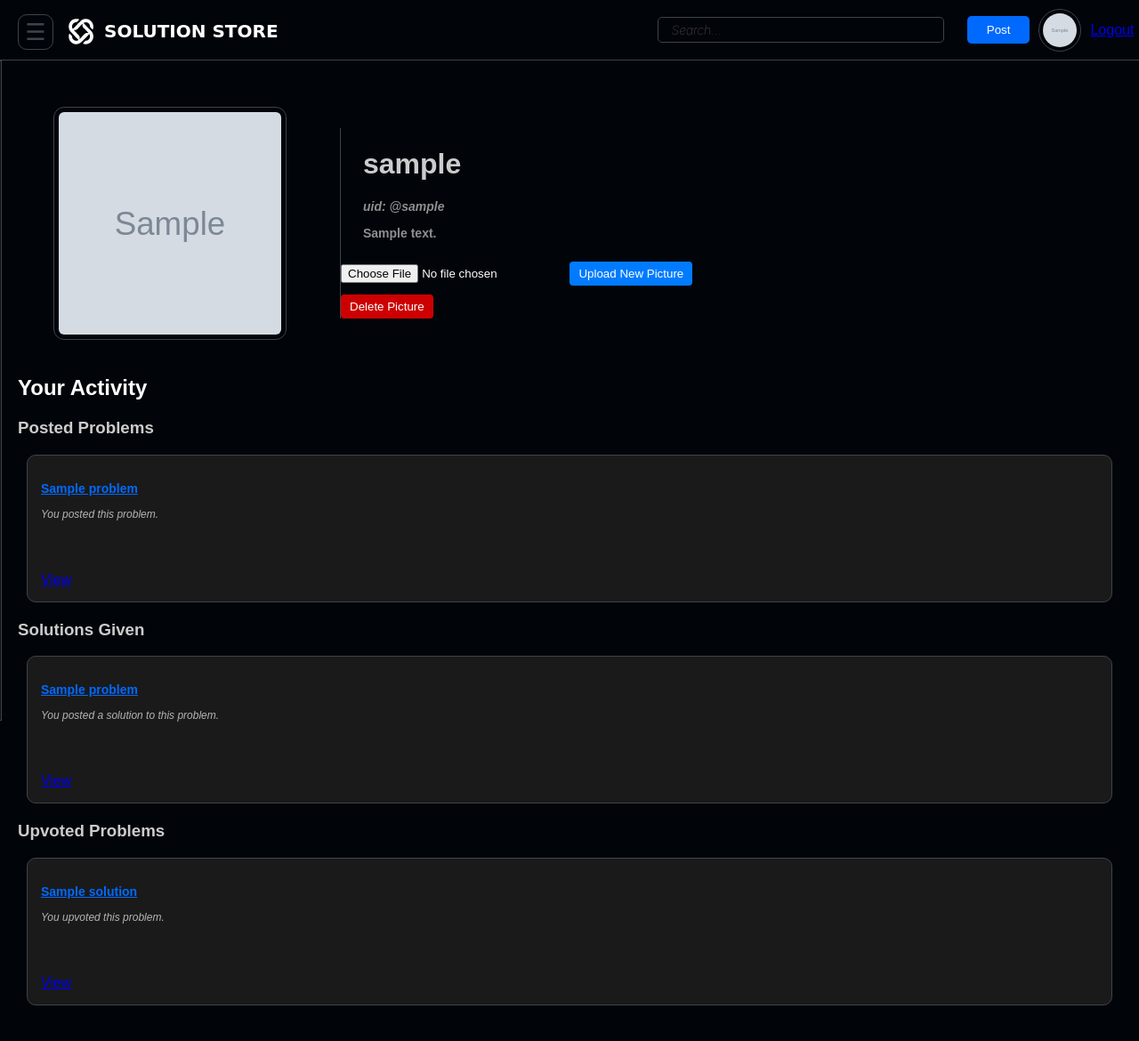
After one commit to jaykumar3254/Crowd-Based-Problem-Solving-Plateform, a PHP site: page /profile.php in a window 1280 px wide. The commit adds this page. Shown: the whole page at 89% size. Run offline with PHP 8.4, Linux system fonts and the light colour scheme; the visitor is signed in with stand-in values (Sample User, id 1); tables that the repository leaves empty or names only in its code hold one stand-in row (values such as "Sample post"); grey boxes marked "Sample" are stand-in pictures.

Commit message:
final connections done
have to make changes in UI for final
user profile
index coloring
problem page

```diff
--- /dev/null
+++ b/logout.php
@@ -0,0 +1,5 @@
+<?php
+session_start();
+session_destroy();
+header("Location: login.html");
+exit();
--- a/problemsindisplay.php
+++ b/problemsindisplay.php
@@ -2,7 +2,7 @@
 include 'db.php';
 
 // Join problems with users table to get username
-$sql = "SELECT p.title, p.description, u.username
+$sql = "SELECT p.title, p.description, u.username , p.content_id
         FROM problems p
         JOIN users u ON p.user_id = u.user_id
         ORDER BY p.content_id DESC";
--- /dev/null
+++ b/profile.php
@@ -0,0 +1,150 @@
+<?php
+session_start();
+include 'db.php';
+
+if (!isset($_SESSION['user_id'])) {
+    header("Location: login.html");
+    exit();
+}
+
+$user_id = $_SESSION['user_id'];
+
+// Fetch profile info
+$stmt = $conn->prepare("SELECT username, bio, profile_picture FROM users WHERE user_id = ?");
+$stmt->bind_param("i", $user_id);
+$stmt->execute();
+$stmt->bind_result($username, $bio, $profile_picture);
+$stmt->fetch();
+$stmt->close();
+
+// Activity
+$problems = $conn->query("SELECT content_id, title FROM problems WHERE user_id = $user_id");
+$solutions = $conn->query("SELECT s.solution_id, p.title FROM solutions s JOIN problems p ON s.content_id = p.content_id WHERE s.user_id = $user_id");
+$upvotes = $conn->query("SELECT s.solution_id, s.title FROM solution_upvotes u JOIN solutions s ON u.solution_id = s.solution_id WHERE u.user_id = $user_id");
+
+
+// Handle profile picture update/delete
+if ($_SERVER['REQUEST_METHOD'] === 'POST') {
+    if (isset($_POST['delete_picture'])) {
+        $conn->query("UPDATE users SET profile_picture = NULL WHERE user_id = $user_id");
+        $profile_picture = null;
+    } elseif (isset($_FILES['profile_picture']) && $_FILES['profile_picture']['error'] === UPLOAD_ERR_OK) {
+        $file_tmp = $_FILES['profile_picture']['tmp_name'];
+        $file_name = basename($_FILES['profile_picture']['name']);
+        $target_path = "uploads/" . $file_name;
+
+        move_uploaded_file($file_tmp, $target_path);
+
+        $stmt = $conn->prepare("UPDATE users SET profile_picture = ? WHERE user_id = ?");
+        $stmt->bind_param("si", $target_path, $user_id);
+        $stmt->execute();
+        $stmt->close();
+
+        $profile_picture = $target_path;
+    }
+}
+?>
+
+<!DOCTYPE html>
+<html lang="en">
+<head>
+    <title>@<?= htmlspecialchars($username) ?> | Profile</title>
+    <link rel="stylesheet" href="index.css">
+    <link rel="stylesheet" href="navbar.css">
+    <link rel="stylesheet" href="postform.css">
+    <style>
+        .profileimg { width: 250px; height: 250px; border-radius: 12px; object-fit: cover; }
+        .problem-card { background-color: #1a1a1a; color: #ccc; border-radius: 10px; padding: 15px; margin-bottom: 20px; }
+        .probuser { width: 30px; height: 30px; border-radius: 50%; margin-top: 10px; }
+        .username { color: #999; font-size: 14px; margin-left: 10px; }
+        .btn-upload, .btn-delete { margin-top: 10px; padding: 6px 10px; border: none; cursor: pointer; border-radius: 4px; }
+        .btn-upload { background: #007bff; color: white; }
+        .btn-delete { background: #cc0000; color: white; }
+    </style>
+</head>
+<body>
+    <div class="container1">
+        <div class="navbar">
+            <div class="left-icons">
+                <button class="menu-icon" onclick="toggleSidebar()">☰</button>
+                <img src="src/image.svg" alt="Logo" class="logo">
+                <h2 class="wename">SOLUTION STORE</h2>
+            </div>
+            <input type="text" class="search" placeholder="Search...">
+            <div class="nav-right">
+                <button class="post-btn" id="postBtn">Post</button>
+                <img src="<?= $profile_picture ?: 'src/profile.jpg' ?>" alt="profile" class="profile-pic">
+                <a href="logout.php" class="logout-button">Logout</a>
+            </div>
+        </div>
+        <div id="menu1" class="sidebar1">
+            <a href="index.html">Home</a>
+            <a href="about.html">About</a>
+            <a href="contact.html">Contact</a>
+            <a href="login.html">Sign-Up/Log-in</a>
+            <a href="logout.php" style="color: rgba(255, 0, 0, 0.735);">Log Out</a>
+        </div>
+    </div>
+
+    <!-- Profile Section -->
+    <div class="profileimgcontainer">
+        <img class="profileimg" src="<?= $profile_picture ?: 'src/profile.jpg' ?>" alt="Profile Picture">
+        <div style="background-color: transparent; width: 60%; height: auto; border-left: .5px solid rgb(61, 68, 78); margin-left: 60px;">
+            <h1 class="urname"><?= htmlspecialchars($username) ?></h1>
+            <h3 class="urname" style="font-size: 14px; color: #ccccccb1;"><i>uid: @<?= htmlspecialchars($username) ?></i></h3>
+            <h3 class="urname" style="font-size: 14px; color: #ccccccb1;"><?= nl2br(htmlspecialchars($bio)) ?></h3>
+
+            <form method="post" enctype="multipart/form-data">
+                <input type="file" name="profile_picture" accept="image/*">
+                <button class="btn-upload" type="submit">Upload New Picture</button>
+            </form>
+            <?php if ($profile_picture): ?>
+            <form method="post">
+                <input type="hidden" name="delete_picture" value="1">
+                <button class="btn-delete" type="submit">Delete Picture</button>
+            </form>
+            <?php endif; ?>
+        </div>
+    </div>
+
+    <!-- Activity Section -->
+    <div style="padding: 20px;">
+        <h2 style="color:#fff;">Your Activity</h2>
+
+        <h3 style="color:#ccc;">Posted Problems</h3>
+        <?php while ($row = $problems->fetch_assoc()): ?>
+            <div class="problem-card">
+                <h3 class="pname"><u><?= htmlspecialchars($row['title']) ?></u></h3>
+                <p class="pdiscription">You posted this problem.</p>
+                <a href="problem.php?id=<?= $row['content_id'] ?>">View</a>
+            </div>
+        <?php endwhile; ?>
+
+        <h3 style="color:#ccc;">Solutions Given</h3>
+        <?php while ($row = $solutions->fetch_assoc()): ?>
+            <div class="problem-card">
+                <h3 class="pname"><u><?= htmlspecialchars($row['title']) ?></u></h3>
+                <p class="pdiscription">You posted a solution to this problem.</p>
+                <a href="problem.php?id=<?= $row['solution_id'] ?>">View</a>
+            </div>
+        <?php endwhile; ?>
+
+        <h3 style="color:#ccc;">Upvoted Problems</h3>
+        <?php while ($row = $upvotes->fetch_assoc()): ?>
+            <div class="problem-card">
+                <h3 class="pname"><u><?= htmlspecialchars($row['title']) ?></u></h3>
+                <p class="pdiscription">You upvoted this problem.</p>
+                <a href="problem.php?id=<?= $row['solution_id'] ?>">View</a>
+            </div>
+        <?php endwhile; ?>
+    </div>
+
+    <!-- Scripts -->
+    <script>
+        function toggleSidebar() {
+            const sidebar1 = document.getElementById("menu1");
+            sidebar1.classList.toggle("open");
+        }
+    </script>
+</body>
+</html>
```
Also changed, not shown: Dpic.php (added, +18 -0 lines), Upic.php (added, +18 -0 lines), dp.php (added, +25 -0 lines), index.html (+27 -4 lines), problem.php (added, +150 -0 lines), pstsolution.php (+9 -8 lines), upvotes.php (added, +29 -0 lines), uploads/Screenshot 2025-01-16 091833.png (added), uploads/WIN_20250202_14_45_30_Pro.jpg (added), uploads/WIN_20250202_14_46_55_Pro.jpg (added), uploads/companysecrty1.png (added), uploads/shrushti.jpg (added).
